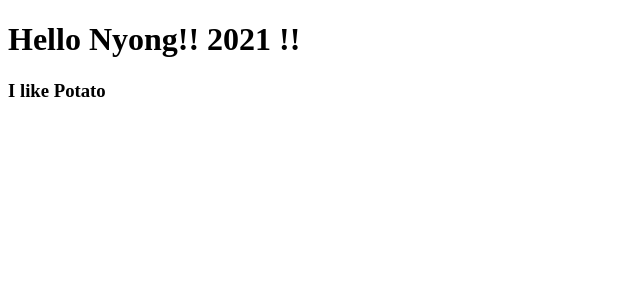
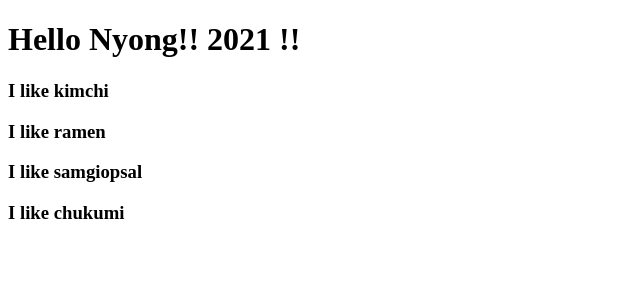
Before and after one commit to jyp90/react-movie-app, a React (Create React App) app: page / in a window 1280 px wide. Shown: the top 300 px of the page, without its empty margins (0-640 px from the left). Built offline with nearby package versions, Linux system fonts and the light colour scheme.

Commit message:
# 2.1.1 Using Props(Parameters)

```diff
--- a/src/App.js
+++ b/src/App.js
@@ -1,6 +1,6 @@
-function Food(props) {
-    console.log(props);
-    return <h3>I like Potato</h3>
+function Food({ fav }) {
+    console.log(fav);
+    return <h3>I like {fav}</h3>
 }
 
 function App() {
@@ -9,7 +9,10 @@
       <h1>
         Hello Nyong!! 2021 !!
       </h1>
-        <Food fav="kimchi" something={true} arrays={["Hello", 1, 2, 3, 4, true]}/>
+        <Food fav="kimchi"/>
+        <Food fav="ramen"/>
+        <Food fav="samgiopsal"/>
+        <Food fav="chukumi"/>
     </div>
   );
 }
```
